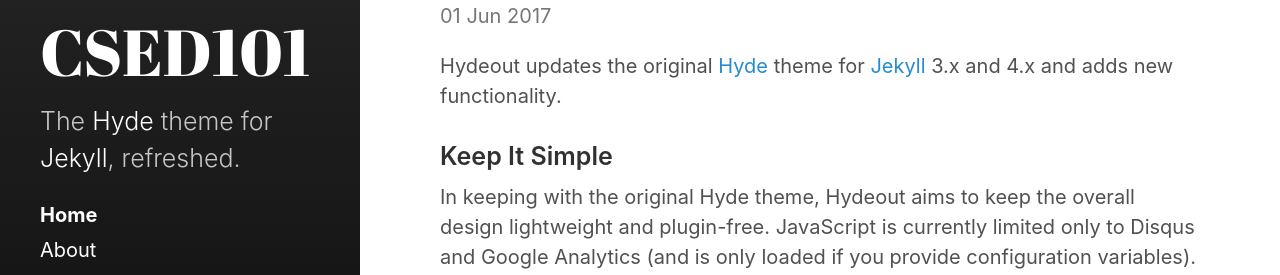
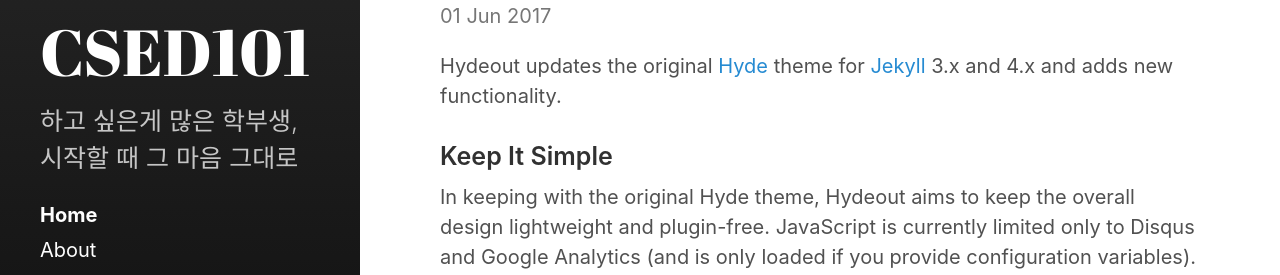
Before and after one commit to deokhk/deokhk.github.io, a Jekyll site: the page built from index.html, in a window 1280 px wide. Shown: the part 420-695 px from the top of the page. Built offline with Jekyll 4.4.1, drawn with Linux system fonts in a browser that asks for light colours; the list of posts is cut into pages by our own code.

Commit message:
Added description

```diff
--- a/_config.yml
+++ b/_config.yml
@@ -5,7 +5,7 @@
 # Setup
 title:         CSED101
 tagline:          'A Jekyll theme'
-description:      'The <a href="http://hyde.getpoole.com" target="_blank">Hyde</a> theme for <a href="http://jekyllrb.com" target="_blank">Jekyll</a>, refreshed.'
+description: '하고 싶은게 많은 학부생, 시작할 때 그 마음 그대로'
 url:              https://deokhk.github.io
 baseurl:          ''
                   # the optional subpath of your site, e.g. "/blog"
```
